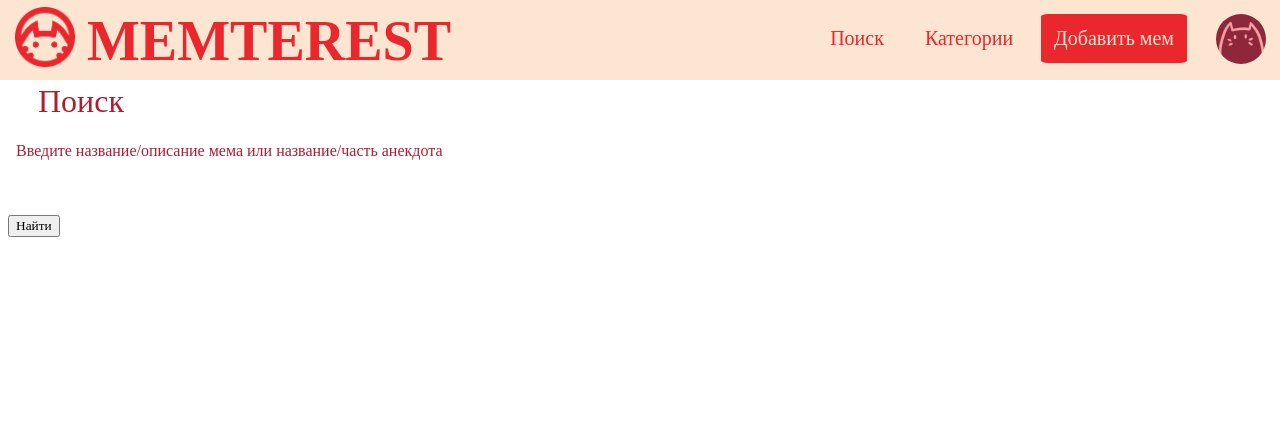
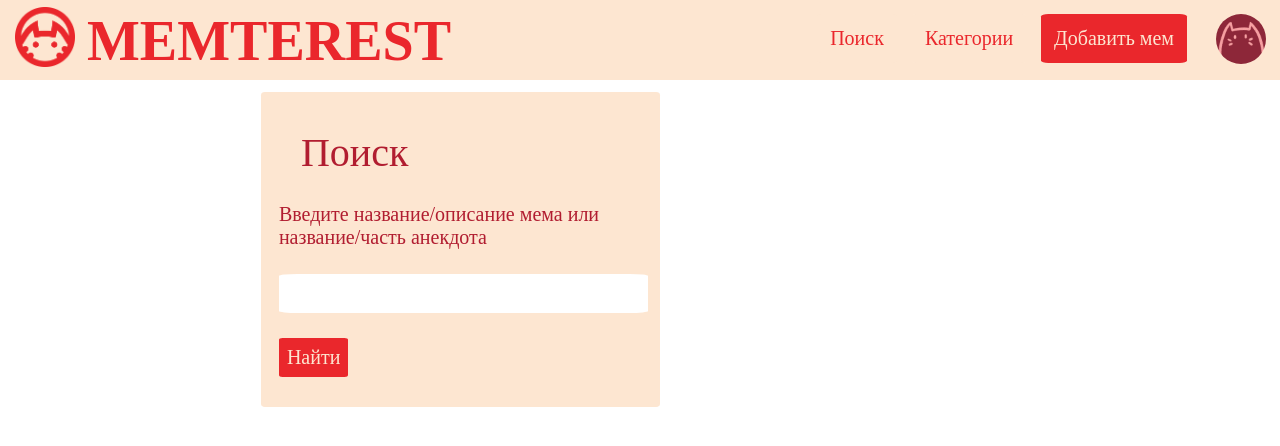
Before and after one commit to karasenk/memterest, a Flask app: page /search in a window 1280 px wide. Shown: the top 446 px of the page. Run offline with Flask 2, Linux system fonts and the light colour scheme; some web fonts are replaced.

Commit message:
search styled & pins structure edited

```diff
--- a/static/css/style.css
+++ b/static/css/style.css
@@ -55,7 +55,8 @@ a {
 }
 
 /* основные элементы */
-.redbtn, ::-webkit-file-upload-button, input[type=submit] {
+.redbtn, ::-webkit-file-upload-button, input[type=submit], button {
+    border: 0px;
     font-size: 125%;
     background-color: #EA272C;
     color: #FDE6D1;
@@ -100,7 +101,7 @@ a {
 
 
 /* инпуты */
-input[type=submit] {
+input[type=submit], button[type=submit] {
     font-size: 100%;
     padding: 8px;
     margin-top:5px;
--- a/templates/search.html
+++ b/templates/search.html
@@ -1,11 +1,13 @@
 {% extends "base.html" %}
 {% block content %}
 
+<div class="yellowblock" style="position:relative;left:20%;top:30px">
 <h1>Поиск</h1>
 <p>Введите название/описание мема или название/часть анекдота</p>
 <form class="form-control" method="post">
-    <input type="text" name="to_find">
-    <button type="submit">Найти</button>
+    <p><input type="text" name="to_find"></p>
+    <p><button type="submit">Найти</button></p>
 </form>
+</div>
 
 {% endblock %}
```
Also changed, not shown: templates/pins.html (+6 -3 lines).
